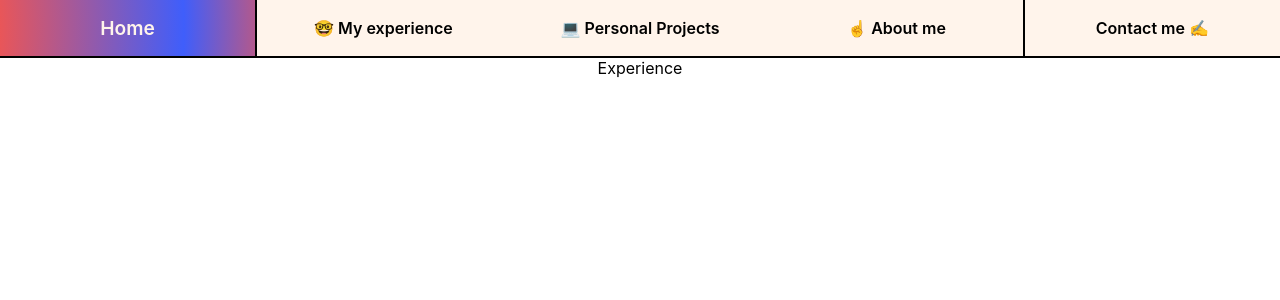
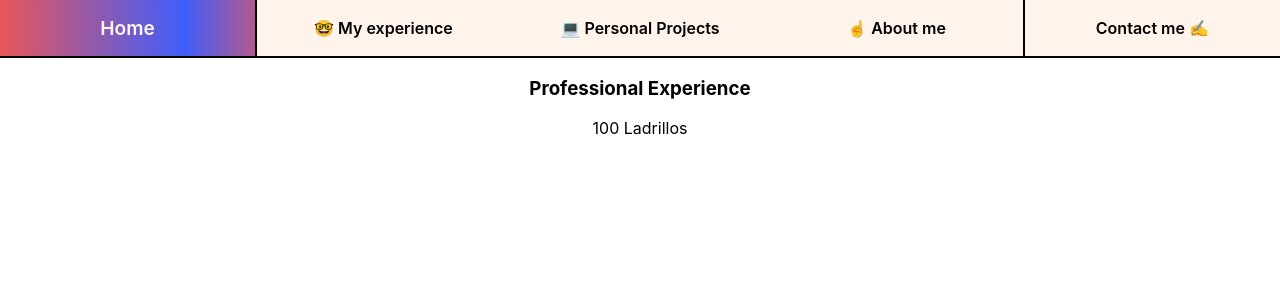
Before and after one commit to OLopezE/my-portfolio, a React (Create React App) app: page /work-experience in a window 1280 px wide. Shown: the top 300 px of the page. Built offline with nearby package versions, Linux system fonts and the light colour scheme.

Commit message:
starting my experience

```diff
--- a/src/js/views/experience/Experience.jsx
+++ b/src/js/views/experience/Experience.jsx
@@ -1,8 +1,17 @@
 import React from 'react'
+
+import workExperience from 'src/js/api/workExperience/workExperience'
 
 function Experience() {
   return (
-    <div>Experience</div>
+    <div>
+      <h3>
+        Professional Experience
+      </h3>
+      {workExperience.map((work) => (
+        <p>{work.name}</p>
+      ))}
+    </div>
   )
 }
 
```
